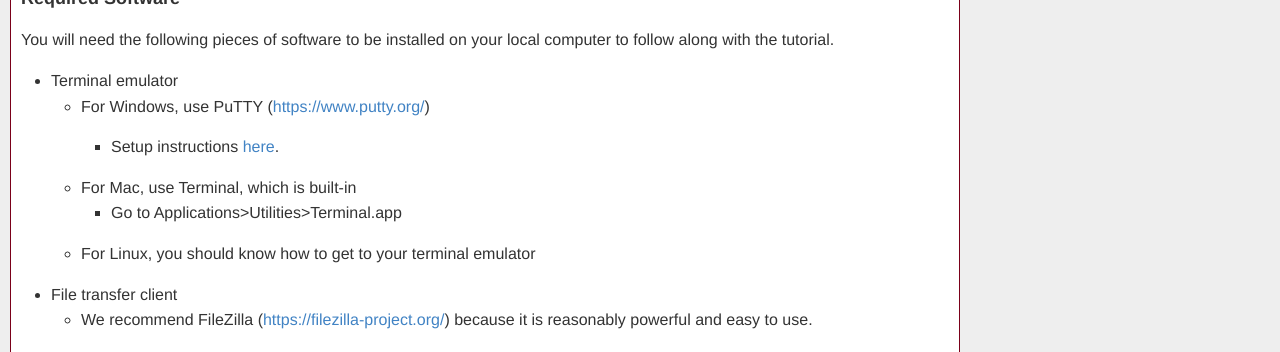
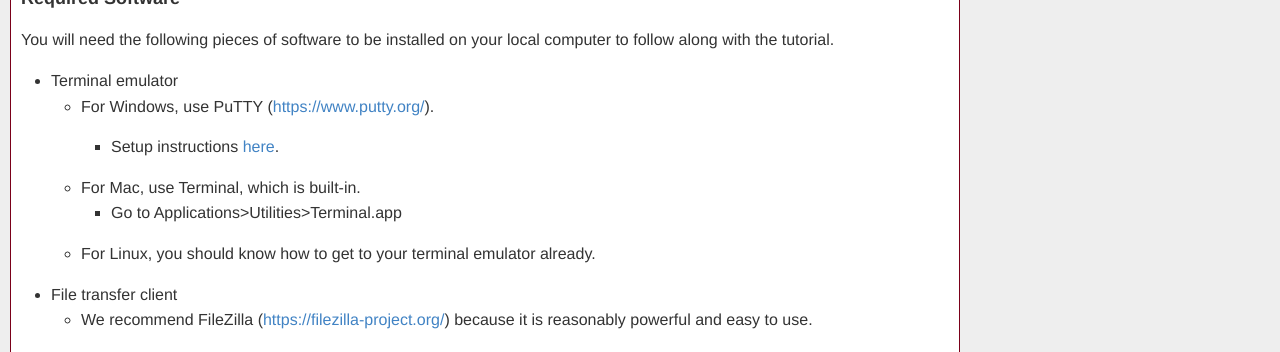
Before and after one commit to msi-ris/Tutorials, a Jekyll site: the page built from rnaseq_cmd.md, in a window 1280 px wide and 900 px high. Shown: the part 454-806 px from the top of the window. Built offline with Jekyll 4.4.1, drawn with Linux system fonts in a browser that asks for light colours.

Commit message:
Update rnaseq

```diff
--- a/rnaseq_cmd.md
+++ b/rnaseq_cmd.md
@@ -26,11 +26,11 @@ You will need the following pieces of software to be installed on your local
 computer to follow along with the tutorial.
 
 - Terminal emulator
-    - For Windows, use PuTTY (<https://www.putty.org/>)
+    - For Windows, use PuTTY (<https://www.putty.org/>).
         - Setup instructions [here](https://www.msi.umn.edu/support/faq/how-do-i-configure-putty-connect-msi-unix-systems).
-    - For Mac, use Terminal, which is built-in
+    - For Mac, use Terminal, which is built-in.
         - Go to Applications>Utilities>Terminal.app
-    - For Linux, you should know how to get to your terminal emulator
+    - For Linux, you should know how to get to your terminal emulator already.
 - File transfer client
     - We recommend FileZilla (<https://filezilla-project.org/>) because it is
       reasonably powerful and easy to use.
```
